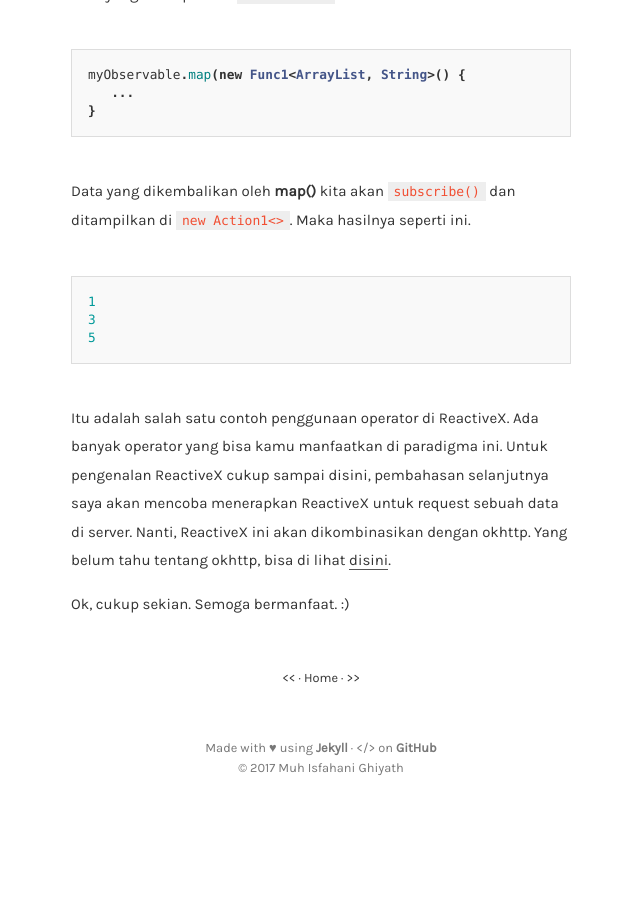
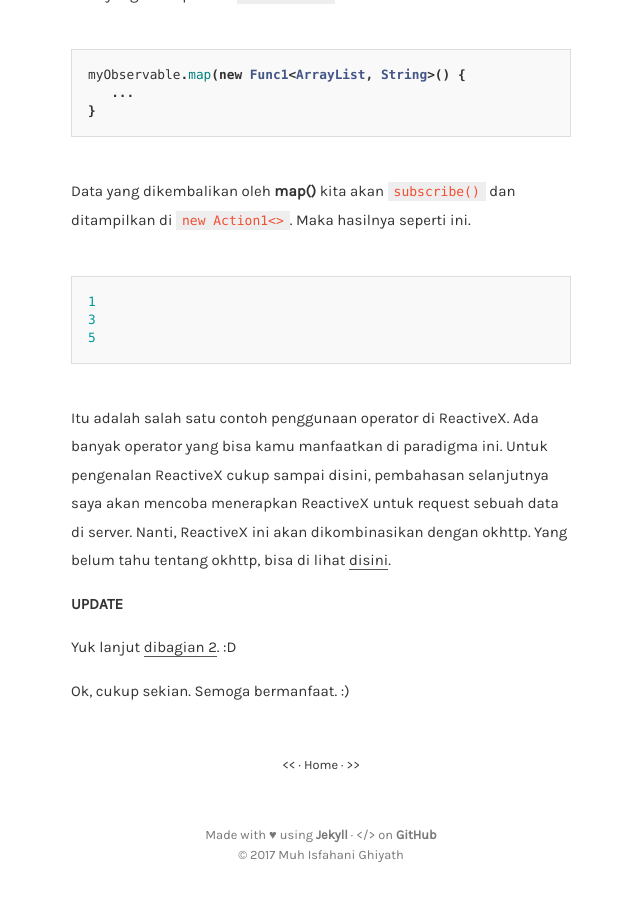
Before and after one commit to isfaaghyth/backup.isfaaghyth.github.io, a Jekyll site: the page built from _posts/2017-04-02-kenalan-reactive-bagian-1.md, in a window 1280 px wide and 900 px high, scrolled down 4909 px. Shown: the whole window, without its empty margins (319-959 px from the left). Built offline with Jekyll 4.4.1, drawn with Linux system fonts in a browser that asks for light colours; before the commit the page ends 5722 px from its top, so only the background shows below that.

Commit message:
add link to part 2

```diff
--- a/_posts/2017-04-02-kenalan-reactive-bagian-1.md
+++ b/_posts/2017-04-02-kenalan-reactive-bagian-1.md
@@ -173,4 +173,8 @@ Data yang dikembalikan oleh **map()** kita akan `subscribe()` dan ditampilkan di
 
 Itu adalah salah satu contoh penggunaan operator di ReactiveX. Ada banyak operator yang bisa kamu manfaatkan di paradigma ini. Untuk pengenalan ReactiveX cukup sampai disini, pembahasan selanjutnya saya akan mencoba menerapkan ReactiveX untuk request sebuah data di server. Nanti, ReactiveX ini akan dikombinasikan dengan okhttp. Yang belum tahu tentang okhttp, bisa di lihat [disini](https://github.com/square/okhttp).
 
+**UPDATE**
+
+Yuk lanjut [dibagian 2](http://isfaa.me/ghiyath/kenalan-reactive-bagian-2). :D
+
 Ok, cukup sekian. Semoga bermanfaat. :)
```
